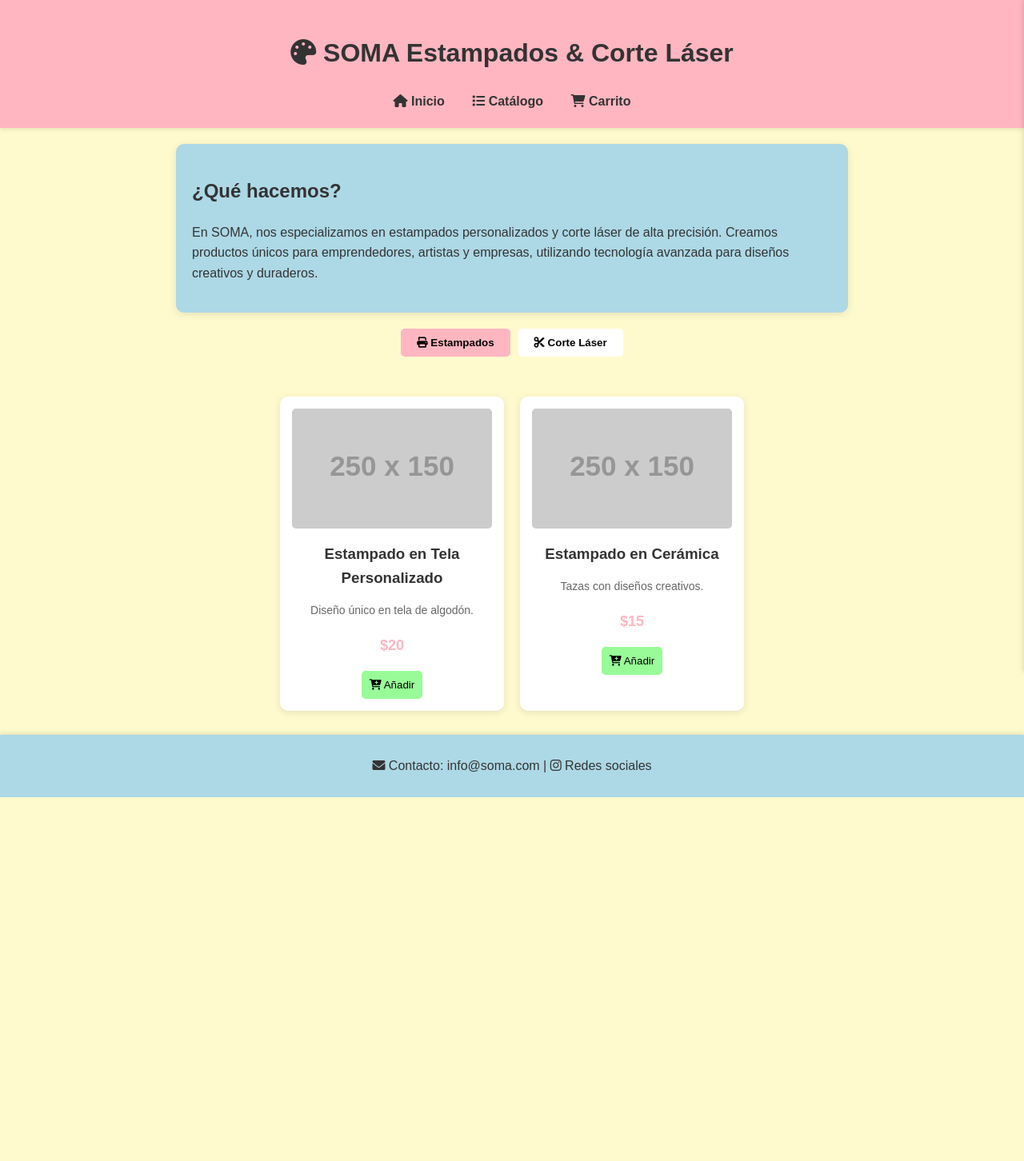
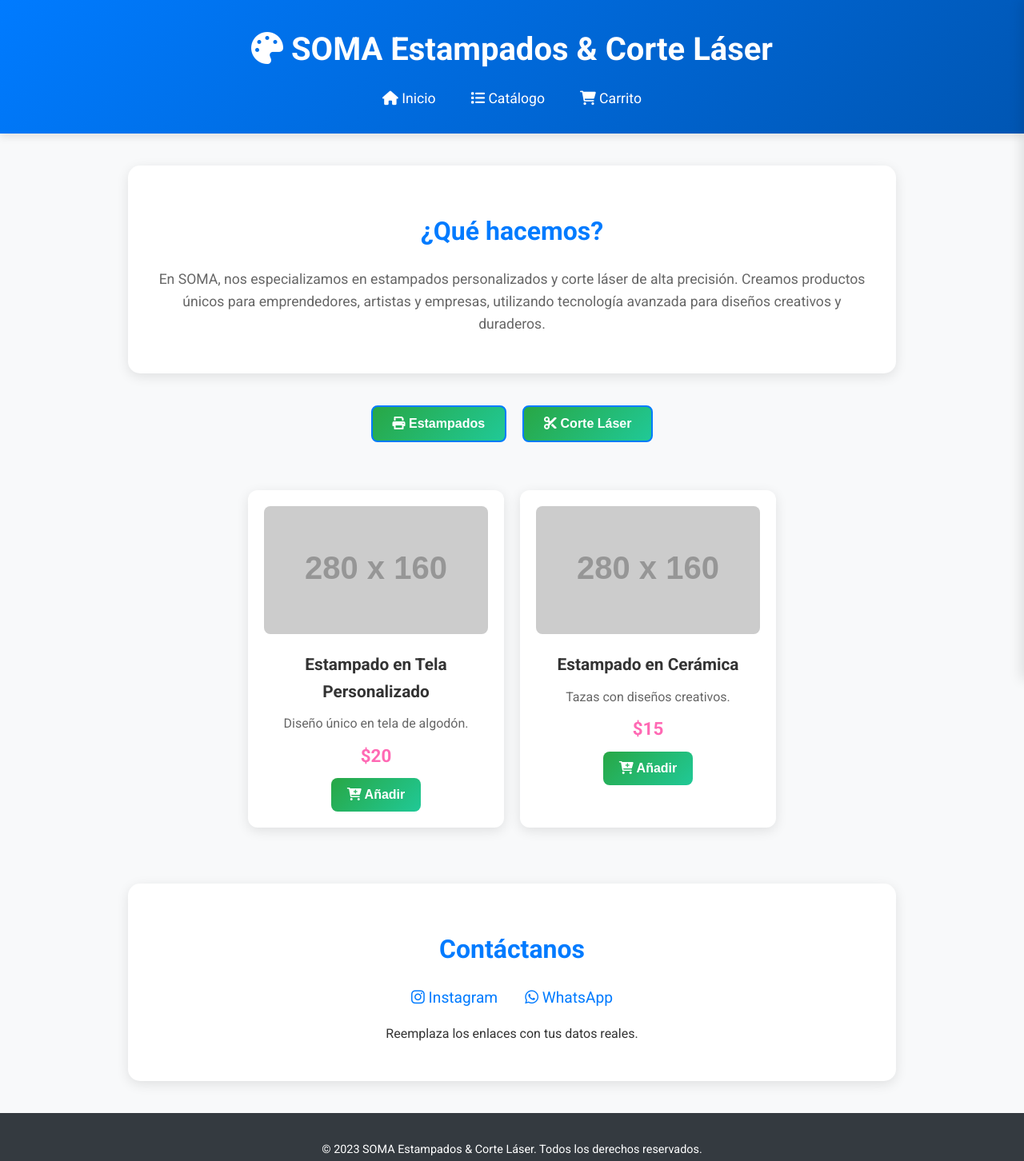
Before and after one commit to MatiasHuerta/soma, a plain HTML site: page index.html in a window 1280 px wide. Shown: the whole page at 80% size. Before the commit the page ends 997 px from the top, so only its background shows below. Drawn offline with Linux system fonts and the light colour scheme; placeholder pictures from the web are drawn by us.

Commit message:
cambios en index.html
Updated meta tags for SEO and improved styling with a new font and color scheme.

```diff
--- a/index.html
+++ b/index.html
@@ -3,119 +3,149 @@
 <head>
     <meta charset="UTF-8">
     <meta name="viewport" content="width=device-width, initial-scale=1.0">
-    <title>SOMA Estampados & Corte Láser</title>
-    <link rel="stylesheet" href="https://cdnjs.cloudflare.com/ajax/libs/font-awesome/6.0.0/css/all.min.css"> <!-- Íconos Font Awesome -->
+    <meta name="description" content="SOMA Estampados & Corte Láser: Productos personalizados de alta calidad para emprendedores y artistas. Estampados y corte láser precisos.">
+    <meta name="keywords" content="estampados personalizados, corte láser, productos creativos, SOMA">
+    <title>SOMA Estampados & Corte Láser - Productos Personalizados</title>
+    <link href="https://fonts.googleapis.com/css2?family=Roboto:wght@300;400;700&display=swap" rel="stylesheet"> <!-- Fuente profesional -->
+    <link rel="stylesheet" href="https://cdnjs.cloudflare.com/ajax/libs/font-awesome/6.0.0/css/all.min.css">
     <style>
-        /* Estilos igual que antes, con ajustes para íconos */
         body {
-            font-family: Arial, sans-serif;
+            font-family: 'Roboto', sans-serif;
             margin: 0;
             padding: 0;
-            background-color: #FFFACD;
+            background-color: #F8F9FA; /* Gris claro profesional */
             color: #333;
             line-height: 1.6;
         }
         header {
-            background-color: #FFB6C1;
-            padding: 20px;
+            background: linear-gradient(135deg, #007BFF 0%, #0056B3 100%); /* Azul corporativo con gradiente */
+            padding: 30px 20px;
             text-align: center;
-            box-shadow: 0 2px 5px rgba(0,0,0,0.1);
+            box-shadow: 0 4px 10px rgba(0,0,0,0.1);
+            color: #FFF;
+        }
+        header h1 {
+            font-size: 2.5rem;
+            margin: 0;
+            font-weight: 700;
+        }
+        nav {
+            margin-top: 15px;
         }
         nav a {
-            margin: 0 15px;
+            margin: 0 20px;
             text-decoration: none;
-            color: #333;
-            font-weight: bold;
-            transition: color 0.3s;
+            color: #FFF;
+            font-weight: 500;
+            font-size: 1.1rem;
+            transition: opacity 0.3s;
         }
         nav a:hover {
-            color: #98FB98;
+            opacity: 0.8;
         }
         .description {
-            margin: 20px auto;
-            max-width: 800px;
-            padding: 20px;
-            background-color: #ADD8E6;
-            border-radius: 10px;
-            box-shadow: 0 2px 10px rgba(0,0,0,0.1);
+            margin: 40px auto;
+            max-width: 900px;
+            padding: 30px;
+            background-color: #FFF;
+            border-radius: 15px;
+            box-shadow: 0 4px 15px rgba(0,0,0,0.1);
+            text-align: center;
+        }
+        .description h2 {
+            font-size: 2rem;
+            color: #007BFF;
+            margin-bottom: 20px;
+        }
+        .description p {
+            font-size: 1.1rem;
+            color: #666;
         }
         .tabs {
             display: flex;
             justify-content: center;
-            margin: 20px 0;
+            margin: 30px 0;
         }
         .tab-button {
             background-color: #FFF;
-            border: none;
-            padding: 10px 20px;
-            margin: 0 5px;
-            border-radius: 5px;
+            border: 2px solid #007BFF;
+            padding: 12px 25px;
+            margin: 0 10px;
+            border-radius: 8px;
             cursor: pointer;
-            font-weight: bold;
-            transition: background-color 0.3s;
+            font-weight: 600;
+            font-size: 1rem;
+            transition: all 0.3s;
         }
         .tab-button.active {
-            background-color: #FFB6C1;
+            background-color: #007BFF;
+            color: #FFF;
         }
         .catalog {
             display: flex;
             flex-wrap: wrap;
             justify-content: center;
-            padding: 20px;
+            padding: 30px;
+            gap: 20px;
         }
         .product {
             background-color: #FFF;
-            margin: 10px;
-            padding: 15px;
-            border-radius: 10px;
-            width: 250px;
+            margin: 0;
+            padding: 20px;
+            border-radius: 12px;
+            width: 280px;
             text-align: center;
-            box-shadow: 0 2px 10px rgba(0,0,0,0.1);
+            box-shadow: 0 4px 15px rgba(0,0,0,0.1);
             transition: transform 0.3s, box-shadow 0.3s;
         }
         .product:hover {
-            transform: translateY(-5px);
-            box-shadow: 0 4px 20px rgba(0,0,0,0.2);
+            transform: translateY(-8px);
+            box-shadow: 0 8px 25px rgba(0,0,0,0.2);
         }
         .product img {
             width: 100%;
-            height: 150px;
+            height: 160px;
             object-fit: cover;
-            border-radius: 5px;
+            border-radius: 8px;
         }
         .product h3 {
-            margin: 10px 0;
+            font-size: 1.3rem;
+            margin: 15px 0 10px;
             color: #333;
         }
         .product p {
-            font-size: 14px;
+            font-size: 1rem;
             color: #666;
+            margin: 10px 0;
         }
         .product .price {
-            font-size: 18px;
-            font-weight: bold;
-            color: #FFB6C1;
+            font-size: 1.4rem;
+            font-weight: 700;
+            color: #FF69B4; /* Rosa pastel sutil */
         }
         button {
-            background-color: #98FB98;
+            background: linear-gradient(135deg, #28A745 0%, #20C997 100%); /* Verde profesional */
             border: none;
-            padding: 10px;
-            border-radius: 5px;
+            padding: 12px 20px;
+            border-radius: 8px;
             cursor: pointer;
-            transition: background-color 0.3s;
+            font-weight: 600;
+            font-size: 1rem;
+            color: #FFF;
+            transition: transform 0.2s;
         }
         button:hover {
-            background-color: #ADD8E6;
+            transform: scale(1.05);
         }
         #cart {
             position: fixed;
             top: 0;
             right: 0;
-            width: 300px;
+            width: 350px;
             height: 100%;
             background-color: #FFF;
-            box-shadow: -2px 0 5px rgba(0,0,0,0.1);
-            padding: 20px;
+            box-shadow: -4px 0 15px rgba(0,0,0,0.1);
+            padding: 25px;
             transform: translateX(100%);
             transition: transform 0.3s;
             z-index: 1000;
@@ -124,39 +154,55 @@
             transform: translateX(0);
         }
         #cart h2 {
-            color: #FFB6C1;
+            font-size: 1.8rem;
+            color: #007BFF;
+            margin-bottom: 20px;
+        }
+        .contacts {
+            margin: 40px auto;
+            max-width: 900px;
+            padding: 30px;
+            background-color: #FFF;
+            border-radius: 15px;
+            box-shadow: 0 4px 15px rgba(0,0,0,0.1);
+            text-align: center;
+        }
+        .contacts h2 {
+            font-size: 2rem;
+            color: #007BFF;
+            margin-bottom: 20px;
+        }
+        .contacts a {
+            margin: 0 15px;
+            text-decoration: none;
+            color: #007BFF;
+            font-size: 1.2rem;
+            transition: color 0.3s;
+        }
+        .contacts a:hover {
+            color: #FF69B4;
         }
         footer {
-            background-color: #ADD8E6;
+            background-color: #343A40; /* Gris oscuro profesional */
+            color: #FFF;
             text-align: center;
-            padding: 10px;
-            box-shadow: 0 -2px 5px rgba(0,0,0,0.1);
+            padding: 20px;
+            font-size: 0.9rem;
         }
         @media (max-width: 768px) {
-            .tabs {
-                flex-direction: column;
-                align-items: center;
-            }
-            .tab-button {
-                width: 80%;
-                margin: 5px 0;
-            }
-            .catalog {
-                flex-direction: column;
-                align-items: center;
-            }
-            .product {
-                width: 90%;
-            }
-            #cart {
-                width: 100%;
-            }
+            header h1 { font-size: 2rem; }
+            .tabs { flex-direction: column; align-items: center; }
+            .tab-button { width: 80%; margin: 5px 0; }
+            .catalog { flex-direction: column; align-items: center; }
+            .product { width: 90%; }
+            #cart { width: 100%; }
+            .contacts a { display: block; margin: 10px 0; }
         }
     </style>
 </head>
 <body>
     <header>
-        <h1><i class="fas fa-palette"></i> SOMA Estampados & Corte Láser</h1> <!-- Ícono de paleta para creatividad -->
+        <h1><i class="fas fa-palette"></i> SOMA Estampados & Corte Láser</h1>
         <nav>
             <a href="#home"><i class="fas fa-home"></i> Inicio</a>
             <a href="#catalog"><i class="fas fa-list"></i> Catálogo</a>
@@ -170,8 +216,8 @@
     </section>
 
     <div class="tabs">
-        <button class="tab-button active" onclick="showCategory('estampados')"><i class="fas fa-print"></i> Estampados</button> <!-- Ícono de impresora -->
-        <button class="tab-button" onclick="showCategory('corte-laser')"><i class="fas fa-cut"></i> Corte Láser</button> <!-- Ícono de corte -->
+        <button class="tab-button active" onclick="showCategory('estampados')"><i class="fas fa-print"></i> Estampados</button>
+        <button class="tab-button" onclick="showCategory('corte-laser')"><i class="fas fa-cut"></i> Corte Láser</button>
     </div>
 
     <section id="catalog" class="catalog">
@@ -193,17 +239,25 @@
         <button onclick="toggleCart()"><i class="fas fa-times"></i> Cerrar</button>
     </div>
 
+    <section class="contacts">
+        <h2>Contáctanos</h2>
+        <a href="https://instagram.com/tuusuario" target="_blank"><i class="fab fa-instagram"></i> Instagram</a>
+        <a href="https://wa.me/5491234567890" target="_blank"><i class="fab fa-whatsapp"></i> WhatsApp</a>
+        <p>Reemplaza los enlaces con tus datos reales.</p>
+    </section>
+
     <footer>
-        <p><i class="fas fa-envelope"></i> Contacto: info@soma.com | <i class="fab fa-instagram"></i> Redes sociales</p>
+        <p>&copy; 2023 SOMA Estampados & Corte Láser. Todos los derechos reservados.</p>
     </footer>
 
     <script>
-        // Cargar productos desde localStorage (o array por defecto)
+        console.log('JS cargado correctamente');
+
         let products = JSON.parse(localStorage.getItem('products')) || [
-            { id: 1, name: 'Estampado en Tela Personalizado', description: 'Diseño único en tela de algodón.', price: 20, image: 'https://via.placeholder.com/250x150', category: 'estampados' },
-            { id: 2, name: 'Estampado en Cerámica', description: 'Tazas con diseños creativos.', price: 15, image: 'https://via.placeholder.com/250x150', category: 'estampados' },
-            { id: 3, name: 'Corte Láser en Acrílico', description: 'Pieza decorativa transparente.', price: 25, image: 'https://via.placeholder.com/250x150', category: 'corte-laser' },
-            { id: 4, name: 'Corte Láser en Madera', description: 'Figuras personalizadas en MDF.', price: 18, image: 'https://via.placeholder.com/250x150', category: 'corte-laser' },
+            { id: 1, name: 'Estampado en Tela Personalizado', description: 'Diseño único en tela de algodón.', price: 20, image: 'https://via.placeholder.com/280x160', category: 'estampados' },
+            { id: 2, name: 'Estampado en Cerámica', description: 'Tazas con diseños creativos.', price: 15, image: 'https://via.placeholder.com/280x160', category: 'estampados' },
+            { id: 3, name: 'Corte Láser en Acrílico', description: 'Pieza decorativa transparente.', price: 25, image: 'https://via.placeholder.com/280x160', category: 'corte-laser' },
+            { id: 4, name: 'Corte Láser en Madera', description: 'Figuras personalizadas en MDF.', price: 18, image: 'https://via.placeholder.com/280x160', category: 'corte-laser' },
         ];
 
         let cart = [];
@@ -270,3 +324,4 @@
     </script>
 </body>
 </html>
+</html>
```
